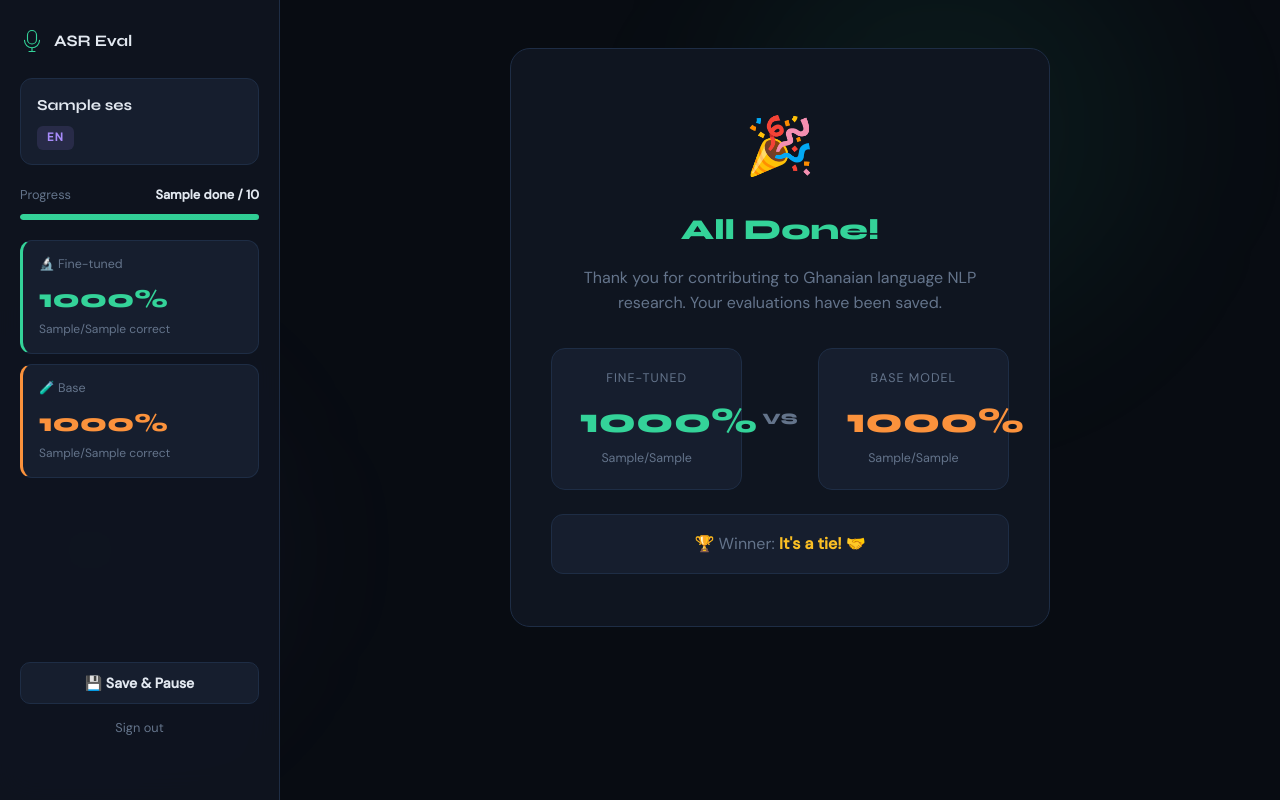
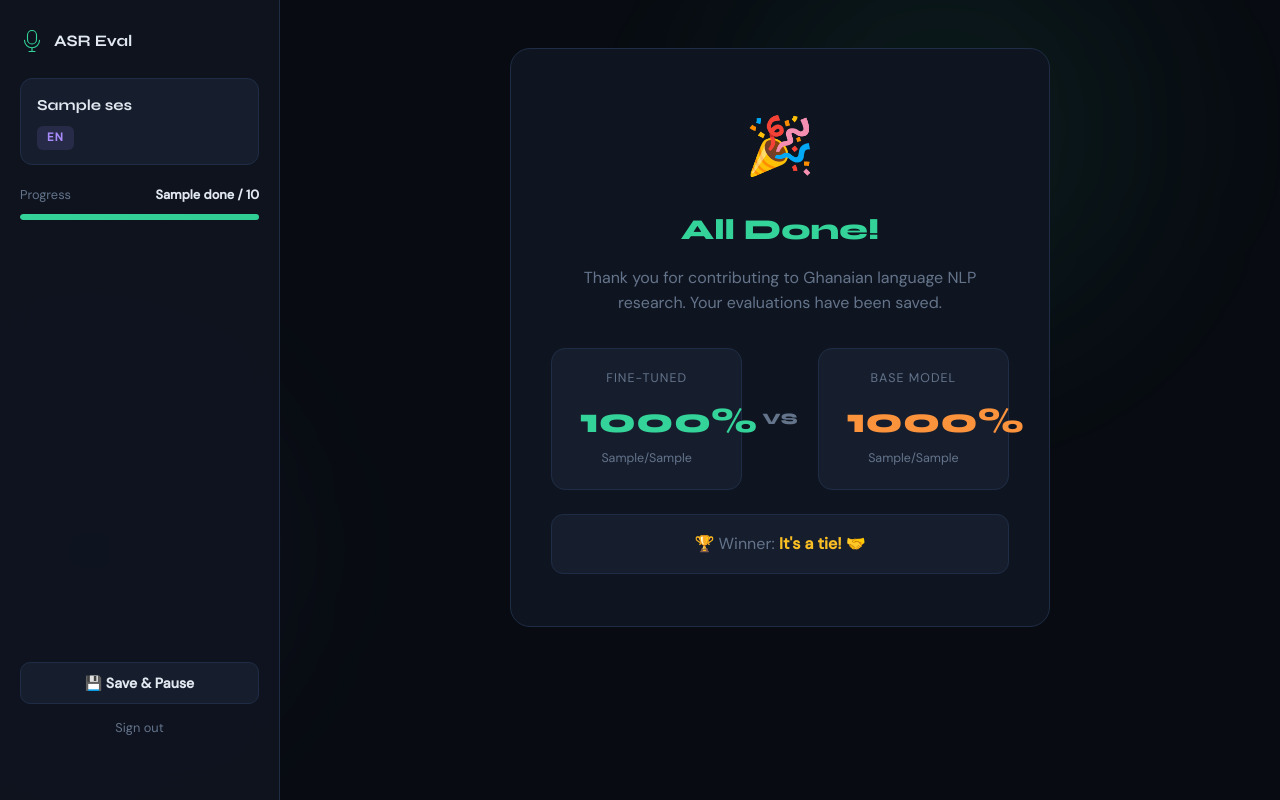
Before and after one commit to michsethowusu/senti-check, a Flask app: template templates/evaluate.html in a window 1280 px wide. Run offline with Flask 3, Linux system fonts and the light colour scheme; the template is opened without the code that fills it: most values are stand-ins (such as "Sample title", 1, 10 or a date in 2020).

Commit message:
Update evaluate.html

```diff
--- a/templates/evaluate.html
+++ b/templates/evaluate.html
@@ -15,7 +15,7 @@
 
   <div class="eval-layout">
 
-    <!-- Sidebar -->
+    <!-- Sidebar – no per-model stats -->
     <aside class="sidebar">
       <div class="sidebar-top">
         <div class="sidebar-logo">
@@ -31,7 +31,7 @@
           </span>
         </div>
 
-        <!-- Progress -->
+        <!-- Progress (only) -->
         <div class="progress-section">
           <div class="progress-label">
             <span>Progress</span>
@@ -39,20 +39,6 @@
           </div>
           <div class="progress-track">
             <div class="progress-fill" style="width:{{ (stats.done / stats.total * 100) | int if stats.total else 0 }}%"></div>
-          </div>
-        </div>
-
-        <!-- Stats chips -->
-        <div class="stat-cards">
-          <div class="stat-card stat-finetuned">
-            <div class="stat-label">🔬 Fine-tuned</div>
-            <div class="stat-pct">{{ ((stats.fc / stats.ft * 100) | int if stats.ft else 0) }}%</div>
-            <div class="stat-sub">{{ stats.fc }}/{{ stats.ft }} correct</div>
-          </div>
-          <div class="stat-card stat-base">
-            <div class="stat-label">🧪 Base</div>
-            <div class="stat-pct">{{ ((stats.bc / stats.bt * 100) | int if stats.bt else 0) }}%</div>
-            <div class="stat-sub">{{ stats.bc }}/{{ stats.bt }} correct</div>
           </div>
         </div>
       </div>
@@ -68,7 +54,7 @@
     <main class="eval-main">
 
       {% if done %}
-      <!-- ── COMPLETION SCREEN ── -->
+      <!-- ── COMPLETION SCREEN (unchanged, shows final stats) ── -->
       <div class="complete-screen">
         <div class="complete-icon">🎉</div>
         <h2>All Done!</h2>
@@ -117,7 +103,7 @@
           <div class="read-hint">This is the original sentence</div>
         </div>
 
-        <!-- Pre‑filled emotion result (no API calls) -->
+        <!-- Predicted emotion (pre‑filled) -->
         <div class="result-block" style="margin-top:24px">
           <div class="result-label">Predicted Emotion</div>
           <div class="sentiment-display" id="sentimentDisplay"></div>
```
